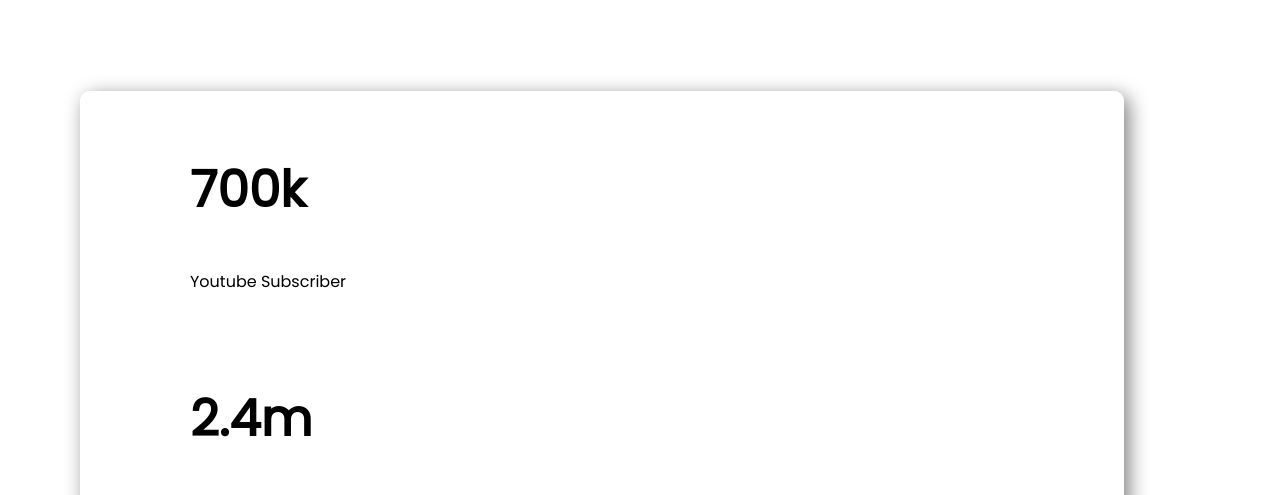
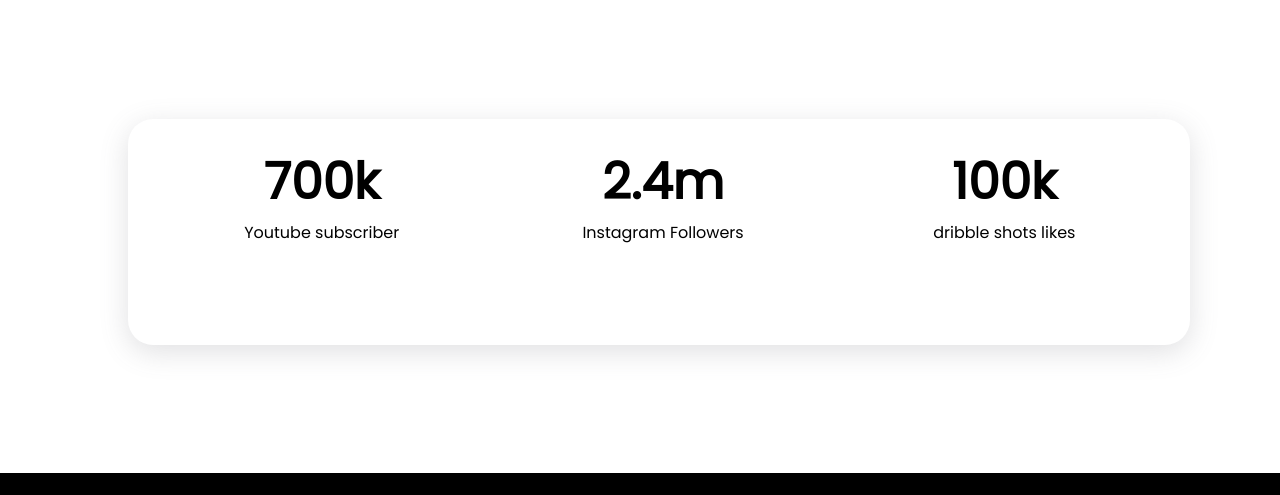
Before and after one commit to AfiaNahian/Chef-profile, a plain HTML site: page index.html in a window 1280 px wide. Shown: the part 2750-3245 px from the top of the page. Drawn offline with Linux system fonts and the light colour scheme.

Commit message:
eta final

```diff
--- a/index.html
+++ b/index.html
@@ -81,21 +81,22 @@
             </div>
         </div>
     </section>
-    <section class="social-media">
-        <div class="social-media-review">
-            <h1>700k</h1>
-            <p>Youtube Subscriber</p>
-        </div>
-        <div class="social-media-review">
-            <h1>2.4m</h1>
-            <p>Instagram Followers</p>
-        </div>
-        <div class="social-media-review">
-            <h1>100k</h1>
-            <p>Dribbble Shot Likes</p>
+    <section>
+        <div class="social-media-box">
+            <div class="social-media-bar">
+                <h1 class="socialmedia-h1-font">700k</h1>
+                <p class="socialmedia-p-font">Youtube subscriber</ps>
+            </div>
+            <div class="social-media-bar">
+                <h1 class="socialmedia-h1-font">2.4m</h1>
+                <p class="socialmedia-p-font">Instagram Followers</p>
+            </div>
+            <div class="social-media-bar">
+                <h1 class="socialmedia-h1-font">100k</h1>
+                <p class="socialmedia-p-font">dribble shots likes</p>
+            </div>
         </div>
     </section>
-
     <footer>
         <h3><span class="head">HAPPY</span> EATING</h3>
         <p>The foods we choose make a difference . Don't eat bat.</p>
--- a/style.css
+++ b/style.css
@@ -64,18 +64,37 @@
  width: 85%;
  padding: 20px;
 }
-.social-media{
+.social-media-box{
+    padding-top:2%;
+    padding-left:3%;
+    width: 80%;
+    height: 200px;
+    border-radius: 25px;
+    margin-right:5%;
+    margin-left:5%;
+    margin-bottom:5%;
+    margin:10% 10% 10% 10%;
+    box-shadow: rgba(100, 100, 111, 0.2) 0px 7px 29px 0px;
+    display:flex;
+}
+.social-media-bar{
+    flex:1;
+    width: 30px;
+    height: 80px;
+    border-radius: 25px;
+    width:30%;
+    margin-right:3%;
+   }
 
-    width:80%;
-    margin:100px 80px;
-    border: 10px solid white;
-    border-radius: 10px;
-    box-shadow: 5px 5px 20px gray;
+ .socialmedia-h1-font{
+    text-align: center;
+    padding: 0px;
+    margin: 0px;
+
 }
-.social-media-review{
+.socialmedia-p-font{
+    text-align: center;
+   padding: 0px;
+   margin: 0px;
 
-    width:30%;
-    margin-left:90px;
-    margin-right:45px;
-    padding:10px;
 }
```
